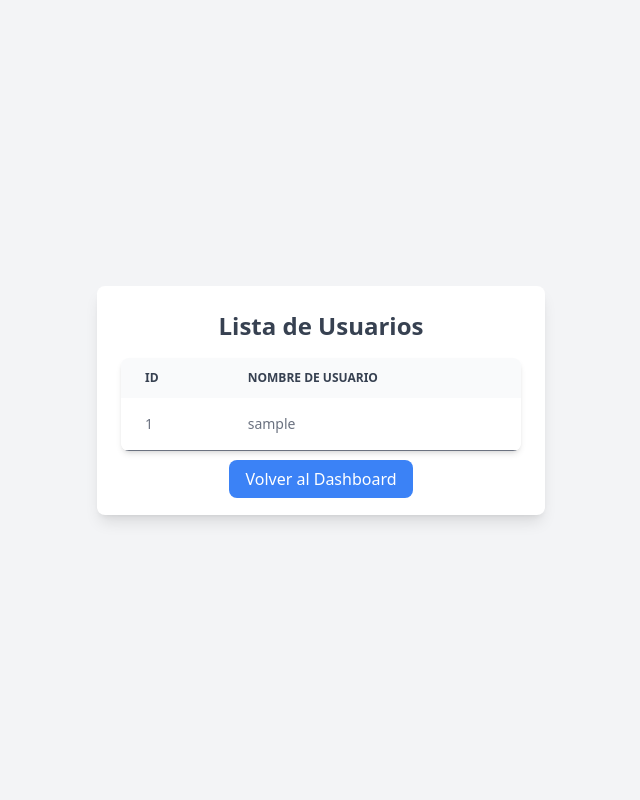
After one commit to IDGS-801-22001372/partial3_RodriguezLopez, a Flask app: page /usuarios in a window 1280 px wide. The commit adds this page. Shown: the whole page, without its empty margins (319-959 px from the left). Run offline with Flask 3, Linux system fonts and the light colour scheme; the visitor is signed in with stand-in values (Sample User, id 1); data comes from the database, SQL or seed files in the repository; some libraries are stand-ins or nearby versions.

Commit message:
Se agrega usuarios

```diff
--- a/app.py
+++ b/app.py
@@ -93,6 +93,13 @@ def create_app():
     def dashboard():
         return render_template('dashboard.html')
 
+    #Pagina principal
+    @app.route('/usuarios', methods=['GET', 'POST'])
+    @login_required
+    def usuarios():
+        users = User.query.all()
+        return render_template('usuarios.html', users=users)
+
     @app.route('/logout', methods=['GET', 'POST'])
     @login_required
     def logout():
--- a/static/css/output.css
+++ b/static/css/output.css
@@ -14,17 +14,21 @@
     --color-green-700: #047857;
     --color-blue-500: #3B82F6;
     --color-blue-600: #2563EB;
+    --color-gray-50: #F9FAFB;
     --color-gray-100: #F3F4F6;
+    --color-gray-500: #6B7280;
     --color-gray-700: #374151;
     --color-white: #ffffff;
     --spacing: 0.25rem;
     --container-md: 28rem;
+    --container-4xl: 56rem;
+    --text-xs: 0.75rem;
+    --text-xs--line-height: calc(1 / 0.75);
     --text-sm: 0.875rem;
     --text-sm--line-height: calc(1.25 / 0.875);
     --text-2xl: 1.5rem;
     --text-2xl--line-height: calc(2 / 1.5);
-    --text-3xl: 1.875rem;
-    --text-3xl--line-height: calc(2.25 / 1.875);
+    --font-weight-medium: 500;
     --font-weight-bold: 700;
     --radius-lg: 0.5rem;
     --default-transition-duration: 150ms;
@@ -218,6 +204,9 @@
       max-width: 96rem;
     }
   }
+  .mx-auto {
+    margin-inline: auto;
+  }
   .mt-4 {
     margin-top: calc(var(--spacing) * 4);
   }
@@ -257,20 +231,14 @@
   .w-full {
     width: 100%;
   }
+  .max-w-4xl {
+    max-width: var(--container-4xl);
+  }
   .max-w-md {
     max-width: var(--container-md);
   }
-  .shrink {
-    flex-shrink: 1;
-  }
-  .grow {
-    flex-grow: 1;
-  }
   .border-collapse {
     border-collapse: collapse;
-  }
-  .transform {
-    transform: var(--tw-rotate-x) var(--tw-rotate-y) var(--tw-rotate-z) var(--tw-skew-x) var(--tw-skew-y);
   }
   .resize {
     resize: both;
@@ -294,17 +262,15 @@
       margin-block-end: calc(calc(var(--spacing) * 4) * calc(1 - var(--tw-space-y-reverse)));
     }
   }
-  .space-y-8 {
+  .space-x-4 {
     :where(& > :not(:last-child)) {
-      --tw-space-y-reverse: 0;
-      margin-block-start: calc(calc(var(--spacing) * 8) * var(--tw-space-y-reverse));
-      margin-block-end: calc(calc(var(--spacing) * 8) * calc(1 - var(--tw-space-y-reverse)));
+      --tw-space-x-reverse: 0;
+      margin-inline-start: calc(calc(var(--spacing) * 4) * var(--tw-space-x-reverse));
+      margin-inline-end: calc(calc(var(--spacing) * 4) * calc(1 - var(--tw-space-x-reverse)));
     }
   }
-  .truncate {
-    overflow: hidden;
-    text-overflow: ellipsis;
-    white-space: nowrap;
+  .overflow-x-auto {
+    overflow-x: auto;
   }
   .rounded {
     border-radius: 0.25rem;
@@ -316,8 +282,15 @@
     border-style: var(--tw-border-style);
     border-width: 1px;
   }
+  .border-b {
+    border-bottom-style: var(--tw-border-style);
+    border-bottom-width: 1px;
+  }
   .bg-blue-500 {
     background-color: var(--color-blue-500);
+  }
+  .bg-gray-50 {
+    background-color: var(--color-gray-50);
   }
   .bg-gray-100 {
     background-color: var(--color-gray-100);
@@ -343,30 +316,52 @@
   .px-4 {
     padding-inline: calc(var(--spacing) * 4);
   }
+  .px-6 {
+    padding-inline: calc(var(--spacing) * 6);
+  }
   .py-2 {
     padding-block: calc(var(--spacing) * 2);
   }
+  .py-3 {
+    padding-block: calc(var(--spacing) * 3);
+  }
+  .py-4 {
+    padding-block: calc(var(--spacing) * 4);
+  }
   .text-center {
     text-align: center;
+  }
+  .text-left {
+    text-align: left;
   }
   .text-2xl {
     font-size: var(--text-2xl);
     line-height: var(--tw-leading, var(--text-2xl--line-height));
   }
-  .text-3xl {
-    font-size: var(--text-3xl);
-    line-height: var(--tw-leading, var(--text-3xl--line-height));
-  }
   .text-sm {
     font-size: var(--text-sm);
     line-height: var(--tw-leading, var(--text-sm--line-height));
+  }
+  .text-xs {
+    font-size: var(--text-xs);
+    line-height: var(--tw-leading, var(--text-xs--line-height));
   }
   .font-bold {
     --tw-font-weight: var(--font-weight-bold);
     font-weight: var(--font-weight-bold);
   }
+  .font-medium {
+    --tw-font-weight: var(--font-weight-medium);
+    font-weight: var(--font-weight-medium);
+  }
   .text-blue-500 {
     color: var(--color-blue-500);
+  }
+  .text-blue-600 {
+    color: var(--color-blue-600);
+  }
+  .text-gray-500 {
+    color: var(--color-gray-500);
   }
   .text-gray-700 {
     color: var(--color-gray-700);
@@ -420,67 +392,26 @@
     --tw-shadow: 0 4px 6px -1px var(--tw-shadow-color, rgb(0 0 0 / 0.1)), 0 2px 4px -2px var(--tw-shadow-color, rgb(0 0 0 / 0.1));
     box-shadow: var(--tw-inset-shadow), var(--tw-inset-ring-shadow), var(--tw-ring-offset-shadow), var(--tw-ring-shadow), var(--tw-shadow);
   }
-  .ring {
-    --tw-ring-shadow: var(--tw-ring-inset,) 0 0 0 calc(1px + var(--tw-ring-offset-width)) var(--tw-ring-color, currentColor);
-    box-shadow: var(--tw-inset-shadow), var(--tw-inset-ring-shadow), var(--tw-ring-offset-shadow), var(--tw-ring-shadow), var(--tw-shadow);
-  }
-  .grayscale {
-    --tw-grayscale: grayscale(100%);
-    filter: var(--tw-blur,) var(--tw-brightness,) var(--tw-contrast,) var(--tw-grayscale,) var(--tw-hue-rotate,) var(--tw-invert,) var(--tw-saturate,) var(--tw-sepia,) var(--tw-drop-shadow,);
-  }
-  .invert {
-    --tw-invert: invert(100%);
-    filter: var(--tw-blur,) var(--tw-brightness,) var(--tw-contrast,) var(--tw-grayscale,) var(--tw-hue-rotate,) var(--tw-invert,) var(--tw-saturate,) var(--tw-sepia,) var(--tw-drop-shadow,);
-  }
-  .filter {
-    filter: var(--tw-blur,) var(--tw-brightness,) var(--tw-contrast,) var(--tw-grayscale,) var(--tw-hue-rotate,) var(--tw-invert,) var(--tw-saturate,) var(--tw-sepia,) var(--tw-drop-shadow,);
+  .outline {
+    outline-style: var(--tw-outline-style);
+    outline-width: 1px;
   }
   .transition {
     transition-property: color, background-color, border-color, outline-color, text-decoration-color, fill, stroke, --tw-gradient-from, --tw-gradient-via, --tw-gradient-to, opacity, box-shadow, transform, translate, scale, rotate, filter, -webkit-backdrop-filter, backdrop-filter;
     transition-timing-function: var(--tw-ease, var(--default-transition-timing-function));
     transition-duration: var(--tw-duration, var(--default-transition-duration));
   }
-  .duration-200 {
-    --tw-duration: 200ms;
-    transition-duration: 200ms;
-  }
-  .\[ticket\:489\] {
-    ticket: 489;
-  }
-  .\[ticket\:1523\] {
-    ticket: 1523;
-  }
-  .\[ticket\:1570\] {
-    ticket: 1570;
-  }
-  .\[ticket\:1892\] {
-    ticket: 1892;
-  }
-  .\[ticket\:2229\] {
-    ticket: 2229;
-  }
-  .\[ticket\:2362\] {
-    ticket: 2362;
-  }
-  .\[ticket\:2619\] {
-    ticket: 2619;
-  }
-  .\[ticket\:3208\] {
-    ticket: 3208;
-  }
-  .\[ticket\:3633\] {
-    ticket: 3633;
-  }
-  .\[ticket\:4457\] {
-    ticket: 4457;
-  }
-  .\[ticket\:10782\] {
-    ticket: 10782;
-  }
   .hover\:bg-blue-600 {
     &:hover {
       @media (hover: hover) {
         background-color: var(--color-blue-600);
+      }
+    }
+  }
+  .hover\:bg-gray-50 {
+    &:hover {
+      @media (hover: hover) {
+        background-color: var(--color-gray-50);
       }
     }
   }
@@ -527,33 +458,18 @@
       outline-style: none;
     }
   }
+  .sm\:rounded-lg {
+    @media (width >= 40rem) {
+      border-radius: var(--radius-lg);
+    }
+  }
 }
-@property --tw-rotate-x {
+@property --tw-space-y-reverse {
   syntax: "*";
   inherits: false;
-  initial-value: rotateX(0);
+  initial-value: 0;
 }
-@property --tw-rotate-y {
-  syntax: "*";
-  inherits: false;
-  initial-value: rotateY(0);
-}
-@property --tw-rotate-z {
-  syntax: "*";
-  inherits: false;
-  initial-value: rotateZ(0);
-}
-@property --tw-skew-x {
-  syntax: "*";
-  inherits: false;
-  initial-value: skewX(0);
-}
-@property --tw-skew-y {
-  syntax: "*";
-  inherits: false;
-  initial-value: skewY(0);
-}
-@property --tw-space-y-reverse {
+@property --tw-space-x-reverse {
   syntax: "*";
   inherits: false;
   initial-value: 0;
@@ -564,26 +480,6 @@
   initial-value: solid;
 }
 @property --tw-font-weight {
-  syntax: "*";
-  inherits: false;
-}
-@property --tw-ordinal {
-  syntax: "*";
-  inherits: false;
-}
-@property --tw-slashed-zero {
-  syntax: "*";
-  inherits: false;
-}
-@property --tw-numeric-figure {
-  syntax: "*";
-  inherits: false;
-}
-@property --tw-numeric-spacing {
-  syntax: "*";
-  inherits: false;
-}
-@property --tw-numeric-fraction {
   syntax: "*";
   inherits: false;
 }
@@ -642,47 +538,8 @@
   inherits: false;
   initial-value: 0 0 #0000;
 }
-@property --tw-blur {
+@property --tw-outline-style {
   syntax: "*";
   inherits: false;
+  initial-value: solid;
 }
-@property --tw-brightness {
-  syntax: "*";
-  inherits: false;
-}
-@property --tw-contrast {
-  syntax: "*";
-  inherits: false;
-}
-@property --tw-grayscale {
-  syntax: "*";
-  inherits: false;
-}
-@property --tw-hue-rotate {
-  syntax: "*";
-  inherits: false;
-}
-@property --tw-invert {
-  syntax: "*";
-  inherits: false;
-}
-@property --tw-opacity {
-  syntax: "*";
-  inherits: false;
-}
-@property --tw-saturate {
-  syntax: "*";
-  inherits: false;
-}
-@property --tw-sepia {
-  syntax: "*";
-  inherits: false;
-}
-@property --tw-drop-shadow {
-  syntax: "*";
-  inherits: false;
-}
-@property --tw-duration {
-  syntax: "*";
-  inherits: false;
-}
--- a/templates/dashboard.html
+++ b/templates/dashboard.html
@@ -5,7 +5,8 @@
 {% block content %}
 <h1 class="text-2xl font-bold mb-4 text-center text-gray-700">Bienvenido, {{ current_user.username }}</h1>
 
-<div class="text-center">
+<div class="text-center space-x-4">
+    <a href="{{ url_for('usuarios') }}" class="bg-blue-500 text-white px-4 py-2 rounded-lg hover:bg-blue-600 transition">Ver Usuarios</a>
     <a href="{{ url_for('logout') }}" class="bg-red-500 text-white px-4 py-2 rounded-lg hover:bg-red-600 transition">Cerrar Sesión</a>
 </div>
 {% endblock %}
--- /dev/null
+++ b/templates/usuarios.html
@@ -0,0 +1,31 @@
+{% extends "base.html" %}
+
+{% block title %}Usuarios{% endblock %}
+
+{% block content %}
+<h1 class="text-2xl font-bold mb-4 text-center text-gray-700">Lista de Usuarios</h1>
+
+<div class="overflow-x-auto relative shadow-md sm:rounded-lg mx-auto max-w-4xl">
+    <table class="w-full text-sm text-left text-gray-500">
+        <thead class="text-xs text-gray-700 uppercase bg-gray-50">
+            <tr>
+                <th scope="col" class="py-3 px-6">ID</th>
+                <th scope="col" class="py-3 px-6">Nombre de usuario</th>
+            </tr>
+        </thead>
+        <tbody>
+            {% for user in users %}
+            <tr class="bg-white border-b hover:bg-gray-50">
+                <td class="py-4 px-6">{{ user.id }}</td>
+                <td class="py-4 px-6">{{ user.username }}</td>
+                </td>
+            </tr>
+            {% endfor %}
+        </tbody>
+    </table>
+</div>
+
+<div class="text-center mt-4">
+    <a href="{{ url_for('dashboard') }}" class="bg-blue-500 text-white px-4 py-2 rounded-lg hover:bg-blue-600 transition">Volver al Dashboard</a>
+</div>
+{% endblock %}
```
Also changed, not shown: other parts of static/css/output.css (+0 -56 lines), 1 other file.
